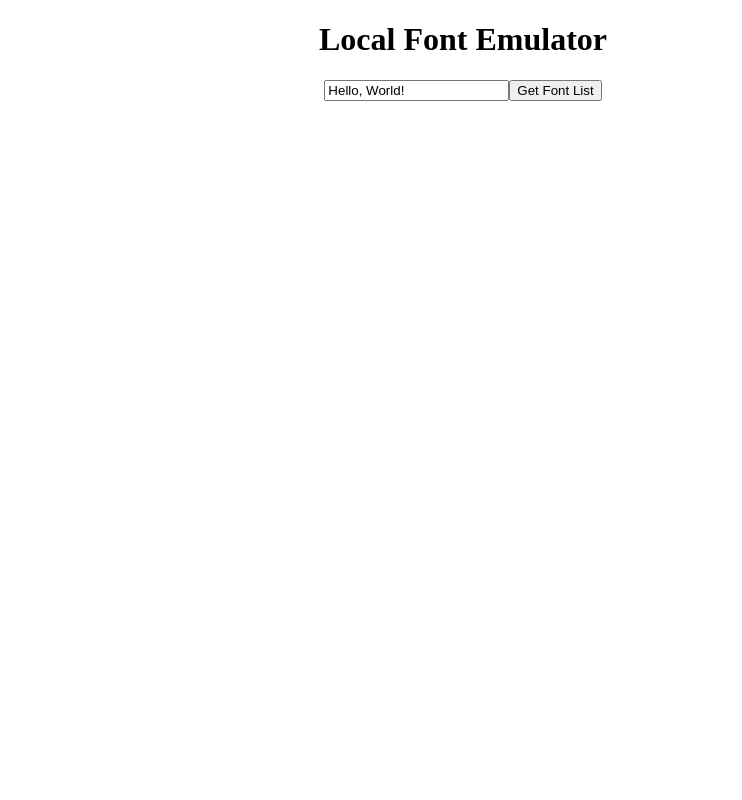
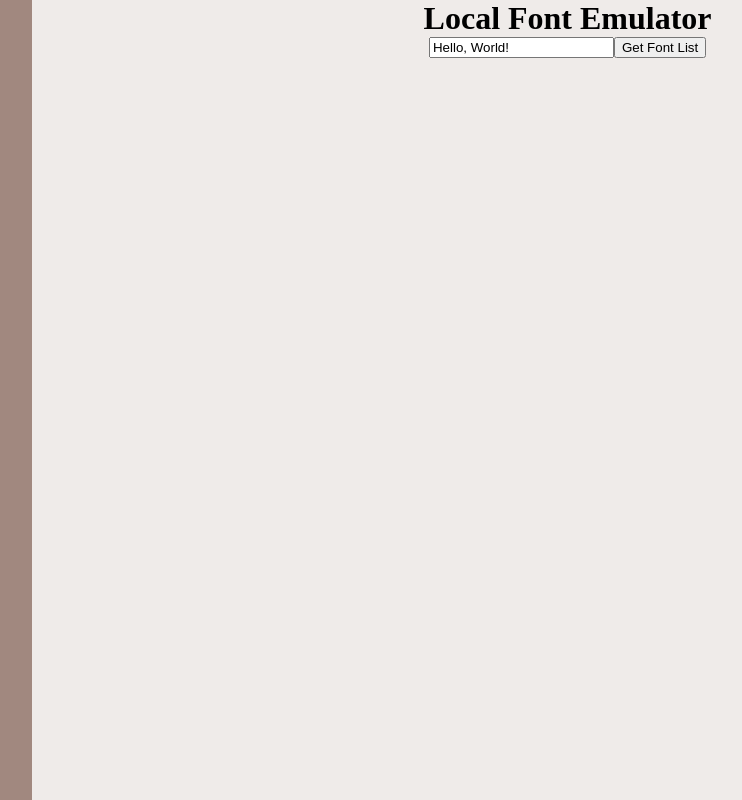
Before and after one commit to newt239/mojimachi, a React (Vite) app: page / in a window 1280 px wide. Shown: the whole page, without its empty margins (177-919 px from the left). Built offline with nearby package versions, Linux system fonts and the light colour scheme.

Commit message:
add: sidebar

```diff
--- a/src/App.tsx
+++ b/src/App.tsx
@@ -1,21 +1,8 @@
-import { useState } from "react";
 import "./App.css";
-import FontList from "./components/FontList";
+import Wrapper from "./components/Wrapper";
 
 function App() {
-  const [text, setText] = useState("Hello, World!");
-
-  return (
-    <div>
-      <h1>Local Font Emulator</h1>
-      <input
-        type="text"
-        value={text}
-        onChange={(e) => setText(e.target.value)}
-      />
-      <FontList text={text} />
-    </div>
-  );
+  return <Wrapper />;
 }
 
 export default App;
--- /dev/null
+++ b/src/components/Header.module.css
@@ -0,0 +1,10 @@
+.header {
+  position: sticky;
+  top: 0;
+  left: 0;
+  width: 100%;
+}
+
+.siteName {
+  margin: 0;
+}
--- /dev/null
+++ b/src/components/Header.tsx
@@ -0,0 +1,11 @@
+import classes from "./Header.module.css";
+
+const Header: React.FC = () => {
+  return (
+    <header className={classes.header}>
+      <h1 className={classes.siteName}>Local Font Emulator</h1>
+    </header>
+  );
+};
+
+export default Header;
--- /dev/null
+++ b/src/components/SideBar.module.css
@@ -0,0 +1,10 @@
+.sideBar {
+  height: 100vh;
+  width: 250px;
+  background-color: #a1887f;
+  color: #fff;
+}
+
+.siteName {
+  margin: 0;
+}
--- /dev/null
+++ b/src/components/SideBar.tsx
@@ -0,0 +1,7 @@
+import classes from "./SideBar.module.css";
+
+const SideBar: React.FC = () => {
+  return <div className={classes.sideBar}></div>;
+};
+
+export default SideBar;
--- /dev/null
+++ b/src/components/Wrapper.module.css
@@ -0,0 +1,8 @@
+.wrapper {
+  display: flex;
+}
+
+.main {
+  background-color: #efebe9;
+  width: 100%;
+}
--- /dev/null
+++ b/src/components/Wrapper.tsx
@@ -0,0 +1,26 @@
+import { useState } from "react";
+import FontList from "./FontList";
+import Header from "./Header";
+import SideBar from "./SideBar";
+import classes from "./Wrapper.module.css";
+
+const Wrapper = () => {
+  const [text, setText] = useState("Hello, World!");
+
+  return (
+    <div className={classes.wrapper}>
+      <SideBar />
+      <div className={classes.main}>
+        <Header />
+        <input
+          type="text"
+          value={text}
+          onChange={(e) => setText(e.target.value)}
+        />
+        <FontList text={text} />
+      </div>
+    </div>
+  );
+};
+
+export default Wrapper;
```
